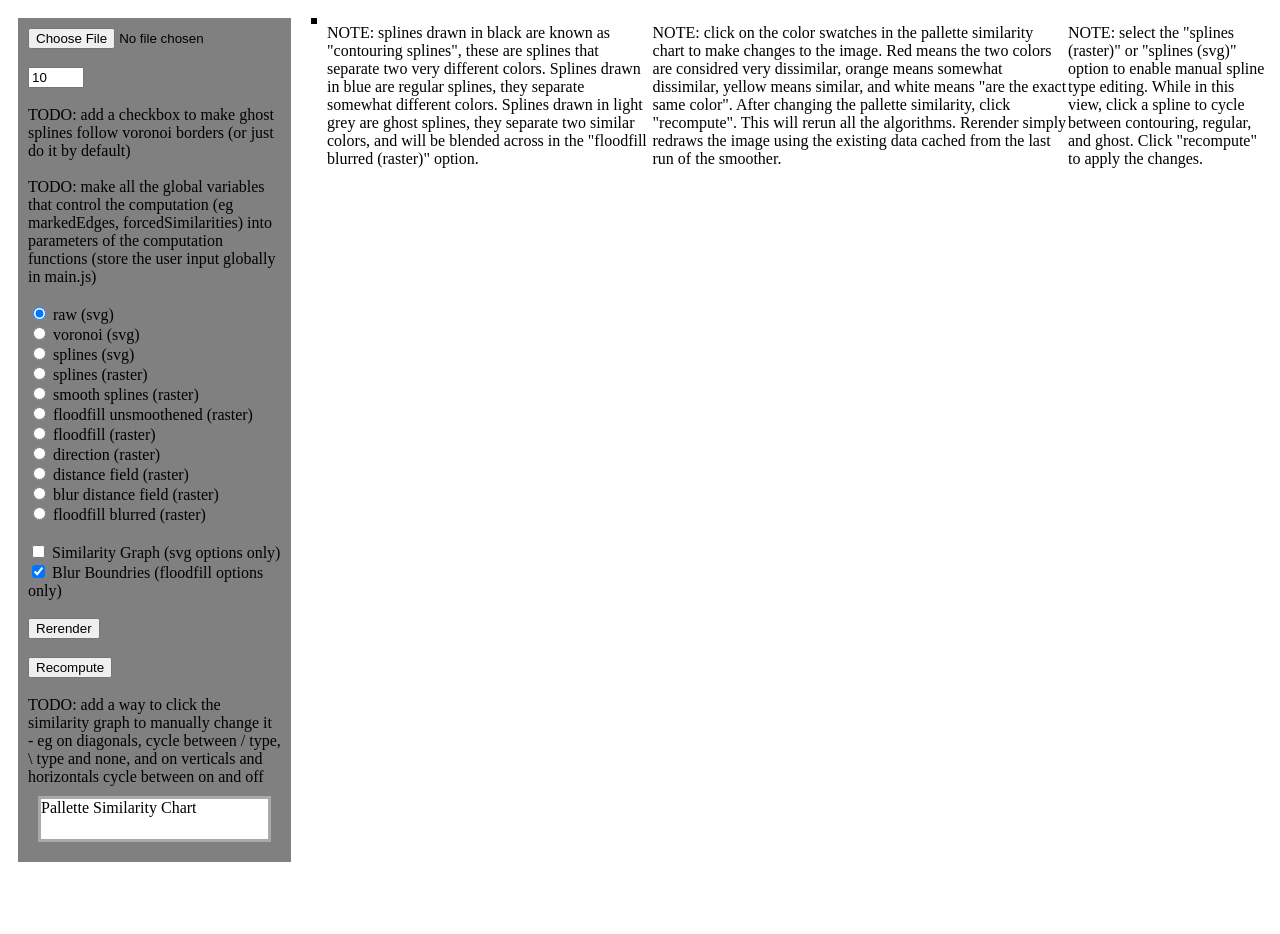
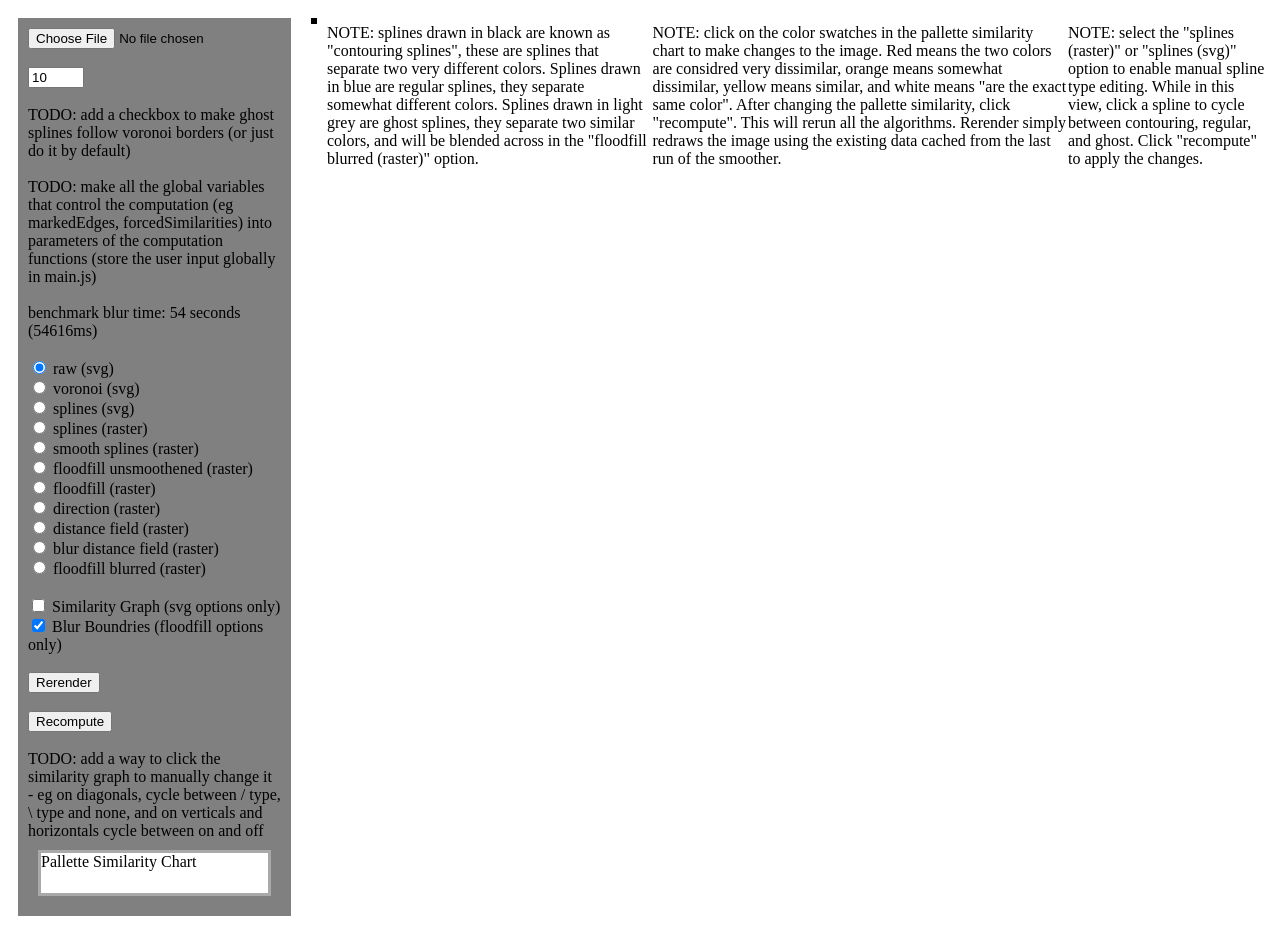
Before and after one commit to FreezeDriedMangos/HTML-Kopf-Lischinski, a plain HTML site: page index.html in a window 1280 px wide. Before the commit the page ends 880 px from the top, so only its background shows below. Drawn offline with Linux system fonts and the light colour scheme; a script that the page names is missing.

Commit message:
added a note to self

```diff
--- a/index.html
+++ b/index.html
@@ -31,6 +31,11 @@
 			TODO: add a checkbox to make ghost splines follow voronoi borders (or just do it by default) <br/>
 			<br/>
 			TODO: make all the global variables that control the computation (eg markedEdges, forcedSimilarities) into parameters of the computation functions (store the user input globally in main.js)
+			<br/>
+			<br/>
+
+			benchmark blur time: 54 seconds (54616ms)
+
 			<br/>
 			<br/>
 
```
